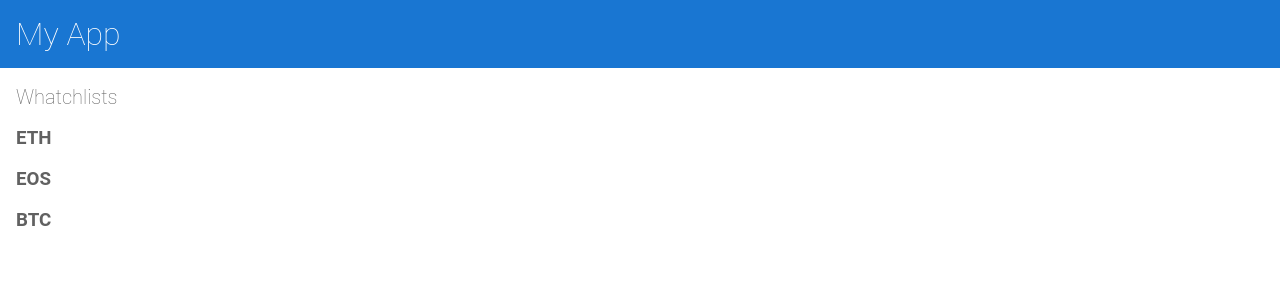
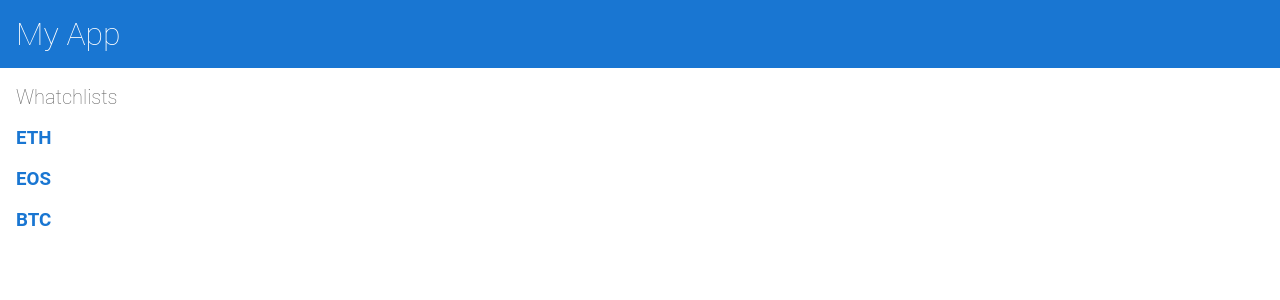
Before and after one commit to VSaliy/voiceapp-dndkpx, an Angular app: page / in a window 1280 px wide. Shown: the top 300 px of the page. Built offline with nearby package versions, Linux system fonts and the light colour scheme.

Commit message:
add product details

```diff
--- a/src/app/product-list/product-list.component.html
+++ b/src/app/product-list/product-list.component.html
@@ -2,7 +2,9 @@
 
 <div *ngFor="let product of products">
 	<h3>
-		{{ product.name }}
+		<a [title]="product.name + ' details'">
+			{{ product.name }}
+		</a>
 	</h3>
 </div>
 
```
